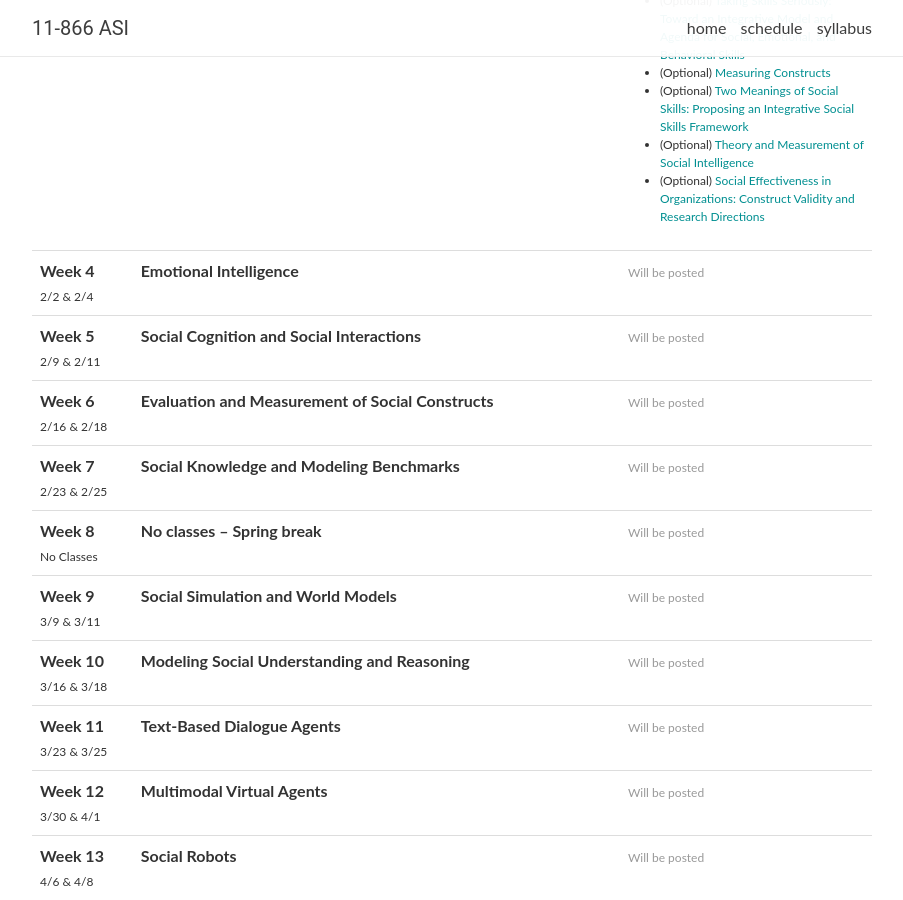
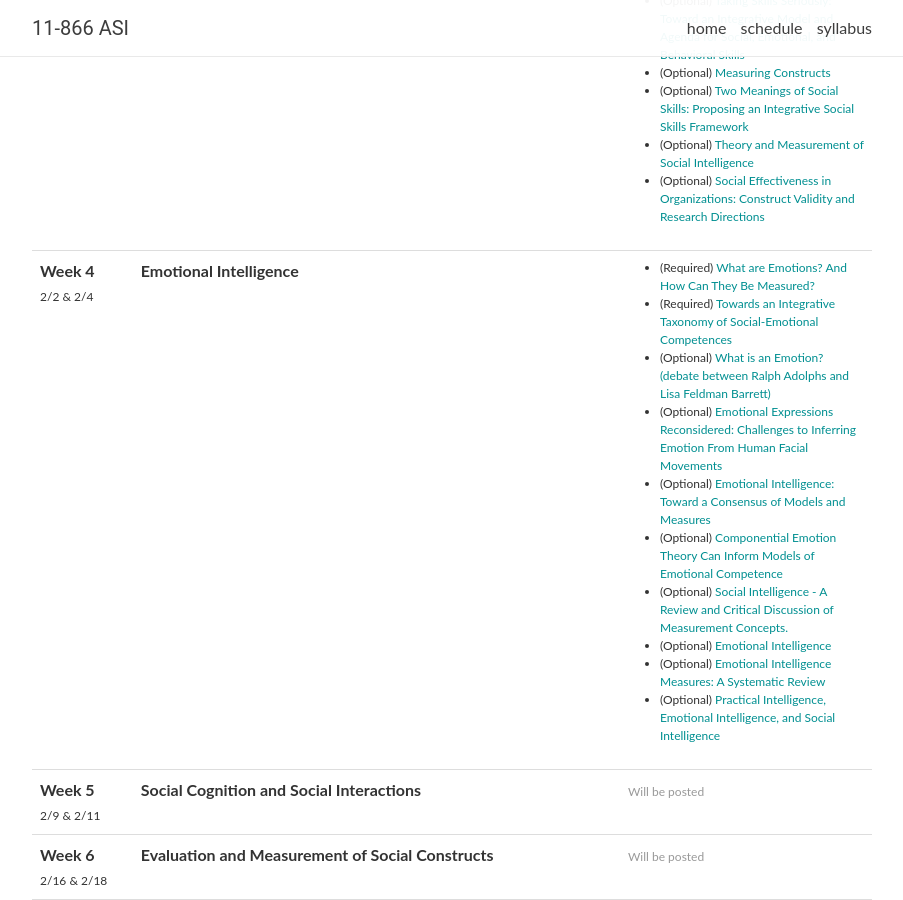
Before and after one commit to CMU-MultiComp-Lab/cmu-asi-course, a Jekyll site: the page built from spring2026/_pages/schedule.md, in a window 1280 px wide and 900 px high, scrolled down 780 px. Shown: the whole window, without its empty margins (188-1091 px from the left). Built offline with Jekyll 4.4.1, drawn with Linux system fonts in a browser that asks for light colours; nearby versions of some CDN libraries; comment, search, counter and statistics services are not loaded.

Commit message:
readings

```diff
--- a/_data/lectures_2026.yml
+++ b/_data/lectures_2026.yml
@@ -39,6 +39,16 @@
     Week 4: <strong>Emotional Intelligence</strong>
   topics:
   readings:
+  - (Required) <a href="https://journals.sagepub.com/doi/abs/10.1177/0539018405058216?casa_token=A6CdCtR-8L0AAAAA:AKJmA1zmdxVNB0gqXK9CvyBKWerlWK03d59yAJtLog1WRXrWja9-SAI2FihOEb6rtW7vVcpu8isw">What are Emotions? And How Can They Be Measured?</a>
+  - (Required) <a href="https://www.frontiersin.org/journals/psychology/articles/10.3389/fpsyg.2021.515313/full">Towards an Integrative Taxonomy of Social-Emotional Competences</a>
+  - (Optional) <a href="https://www.cell.com/action/showPdf?pii=S0960-9822%2819%2931168-6">What is an Emotion? (debate between Ralph Adolphs and Lisa Feldman Barrett)</a>
+  - '(Optional) <a href="https://journals.sagepub.com/doi/full/10.1177/1529100619832930?casa_token=yRmByoN13BQAAAAA%3AQ2OIud6zO_qW_SjDZKsYO3zo2kxGkDQc0Wqga_JMpe0Vg19mDd99orBTSFNIiJXYwgFCX_kyZ8SK">Emotional Expressions Reconsidered: Challenges to Inferring Emotion From Human Facial Movements</a>'
+  - '(Optional) <a href="https://compass.onlinelibrary.wiley.com/doi/abs/10.1111/j.1751-9004.2010.00277.x?casa_token=q03aDd3CuI8AAAAA%3AWujyAeYAC0KItH2aFn6T7HLv7EcFa7EouQulxeFil8mvphywkEOpwZLhXliSTn6MHoByhqsjnTLBiVQ">Emotional Intelligence: Toward a Consensus of Models and Measures</a>'
+  - (Optional) <a href="https://psycnet.apa.org/record/2007-12449-004">Componential Emotion Theory Can Inform Models of Emotional Competence</a>
+  - (Optional) <a href="https://www.methdiag.uni-wuppertal.de/fileadmin/psychologie/methdiag/EI/SchulzeRoberts_2005_EI_CH10_EN.pdf">Social Intelligence - A Review and Critical Discussion of Measurement Concepts.</a>
+  - (Optional) <a href="https://www.cambridge.org/core/books/abs/cambridge-handbook-of-intelligence/emotional-intelligence/35BECAF5F4BF696CE17F80B84C88CCDD">Emotional Intelligence</a>
+  - '(Optional) <a href="https://www.mdpi.com/2227-9032/9/12/1696">Emotional Intelligence Measures: A Systematic Review</a>'
+  - (Optional) <a href="https://ink.library.smu.edu.sg/cgi/viewcontent.cgi?article=1549&context=soss_research">Practical Intelligence, Emotional Intelligence, and Social Intelligence</a>
 
 - date: 2/9 & 2/11
   title: >
--- a/spring2026/index.html
+++ b/spring2026/index.html
@@ -177,7 +177,7 @@
 </div>
 
       <div class="footer-col footer-col-3">
-        <p>&copy; Copyright 2026 gitCarnegie Mellon University. <br />
+        <p>&copy; Copyright 2026 Carnegie Mellon University. <br />
         Powered by <a href="http://jekyllrb.com/" target="_blank">Jekyll</a> with <a href="https://github.com/alshedivat/al-folio">al-folio</a> theme.
 </p>
       </div>
```
